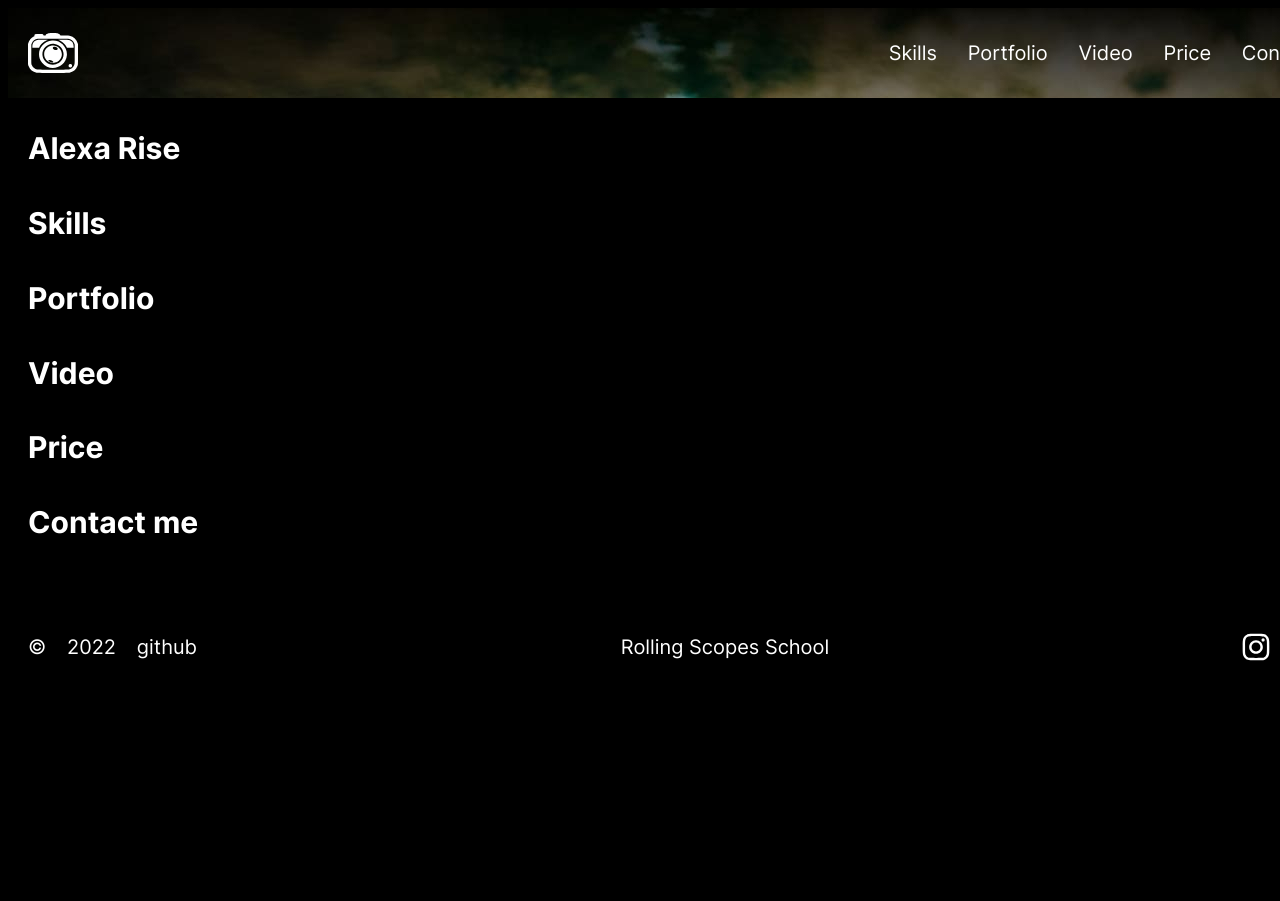
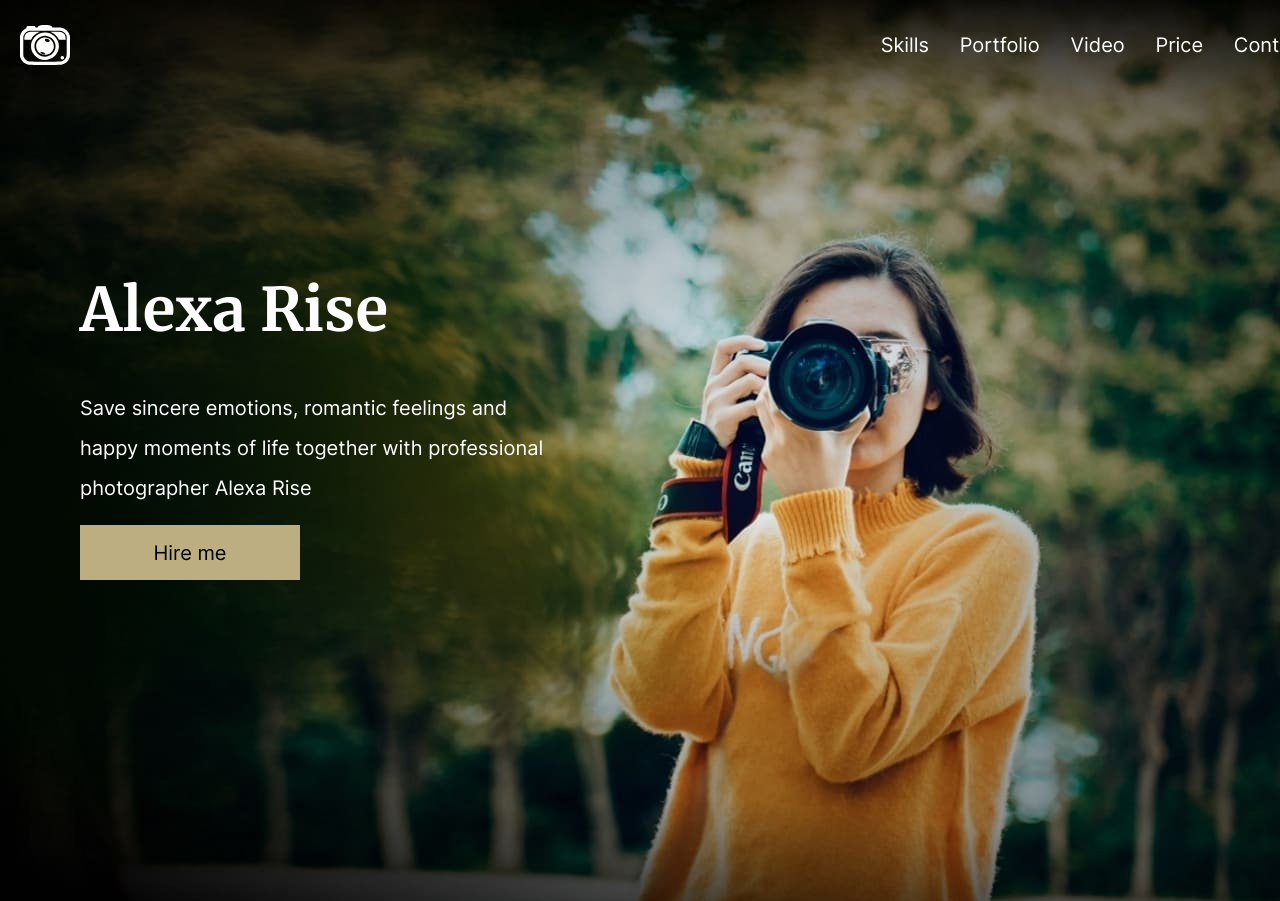
Before and after one commit to KosIrina/RSS-JSFEPRESCHOOL, a plain HTML site: page portfolio/index.html in a window 1280 px wide. Shown: the top 901 px of the page. Before the commit the page ends 800 px from the top, so only its background shows below. Drawn offline with Linux system fonts and the light colour scheme.

Commit message:
feat: fill hero section and add styles to it

```diff
--- a/portfolio/index.html
+++ b/portfolio/index.html
@@ -32,12 +32,15 @@
     </header>
 
     <main class="main">
+        <div class="hero-container">
+            <section class="section" id="hero">
+                <h1 class="hero-title">Alexa Rise</h1>
+                <p class="hero-text">Save sincere emotions, romantic feelings and happy moments of life together with professional photographer Alexa Rise</p>
+                <button class="hero-button">Hire me</button>
+            </section>
+        </div>
+
         <div class="container">
-            <section class="section" id="hero">
-                <h1 class="section-hero">Alexa Rise</h1>
-
-            </section>
-
             <section class="section" id="skills">
                 <h2 class="section-skills">Skills</h2>
 
--- a/portfolio/style.css
+++ b/portfolio/style.css
@@ -29,6 +29,8 @@ body {
   flex-direction: column;
   justify-content: space-between;
   background-color: #000000;
+  margin: 0;
+  padding: 0;
   font-family: Inter, sans-serif;
   font-weight: 400;
   font-size: 20px;
@@ -129,6 +131,62 @@ header > .container {
   cursor: pointer;
 }
 
+.hero-container {
+  position: relative;
+  width: 1440px;
+  height: 820px;
+  margin: 0 auto;
+  background-image: url('./assets/jpeg/background.jpg');
+  background-position: center -90px;
+  background-repeat: no-repeat;
+}
+
+.hero-container > .section {
+  display: flex;
+  flex-direction: column;
+  justify-content: space-between;
+  position: absolute;
+  top: 160px;
+  width: 500px;
+  height: 330px;
+  margin-left: 80px;
+
+}
+
+.hero-title {
+  margin: 0;
+  font-family: Merriweather, serif;
+  font-size: 60px;
+  line-height: 120px;
+  font-weight: 700;
+}
+
+.hero-text {
+  width: 470px;
+  height: 120px;
+  margin: 0;
+  line-height: 40px;
+}
+
+.hero-button {
+  width: 220px;
+  height: 55px;
+  border: 0;
+  padding: 0;
+  background-color: #BDAE82;
+  font-family: Inter, sans-serif;
+  font-weight: 400;
+  font-size: 20px;
+  line-height: 40px;
+  text-align: center;
+  color: #000000;
+  cursor: pointer;
+}
+
+.hero-button:hover {
+  color: #FFFFFF;
+}
+
 footer > .container {
   display: flex;
   justify-content: space-between;
```
